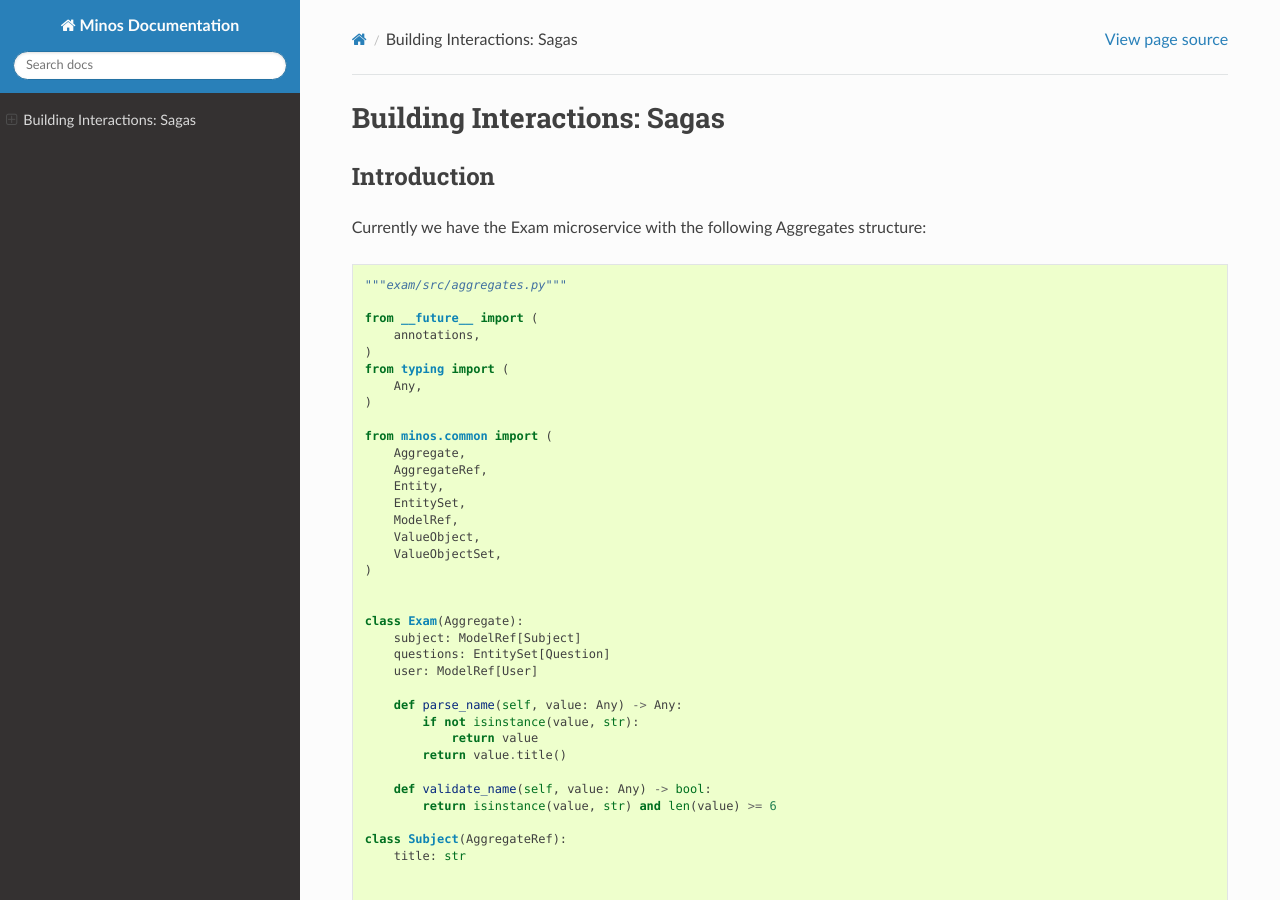
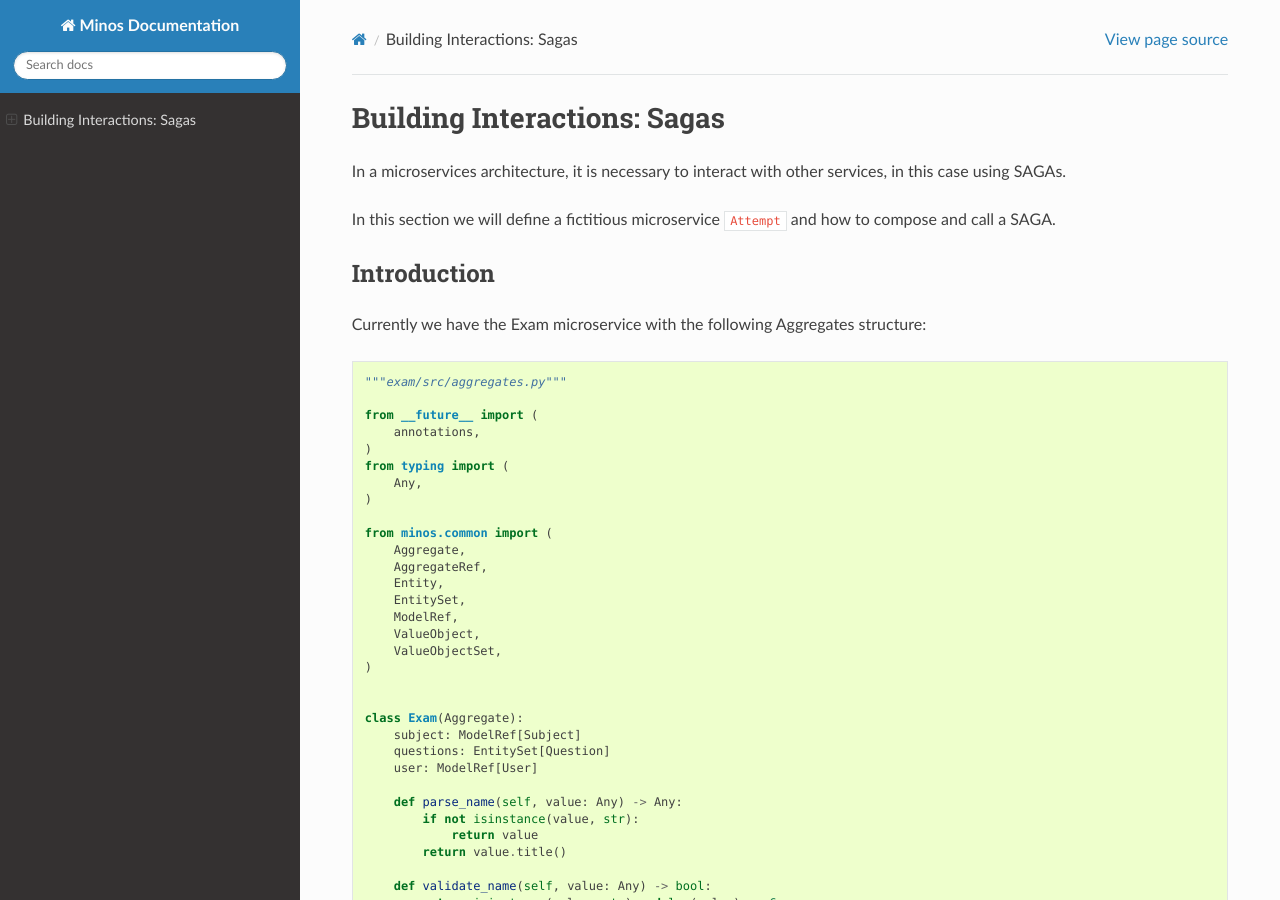
Before and after one commit to Clariteia/minos-documentation, a Sphinx documentation site: the page built from docs/quickstart/saga.md, in a window 1280 px wide and 900 px high. Built offline with Sphinx 7.4.7 and the Read the Docs theme 2.0.0, drawn with Linux system fonts in a browser that asks for light colours.

Commit message:
Update saga.md

```diff
--- a/docs/quickstart/saga.md
+++ b/docs/quickstart/saga.md
@@ -1,4 +1,8 @@
 # Building Interactions: Sagas
+
+In a microservices architecture, it is necessary to interact with other services, in this case using SAGAs.
+
+In this section we will define a fictitious microservice `Attempt` and how to compose and call a SAGA.
 
 ## Introduction
 Currently we have the Exam microservice with the following Aggregates structure:
```
